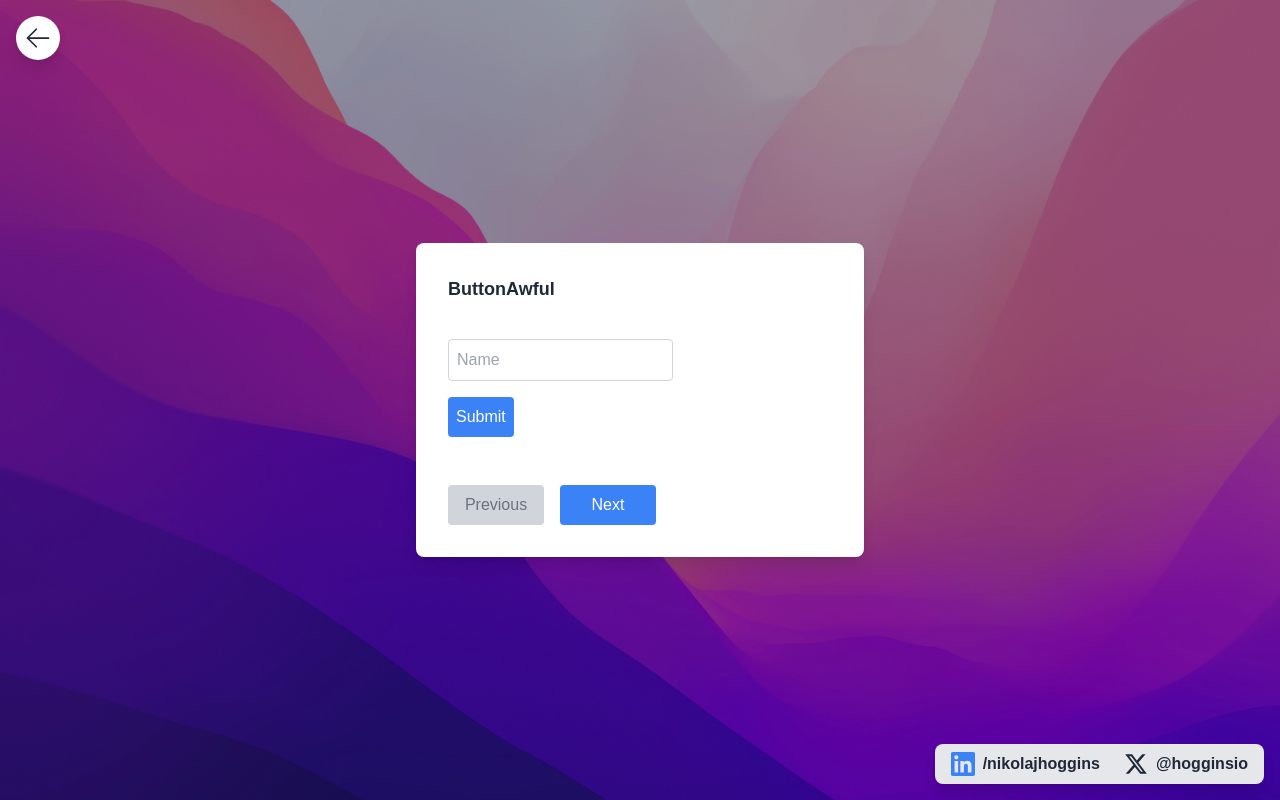
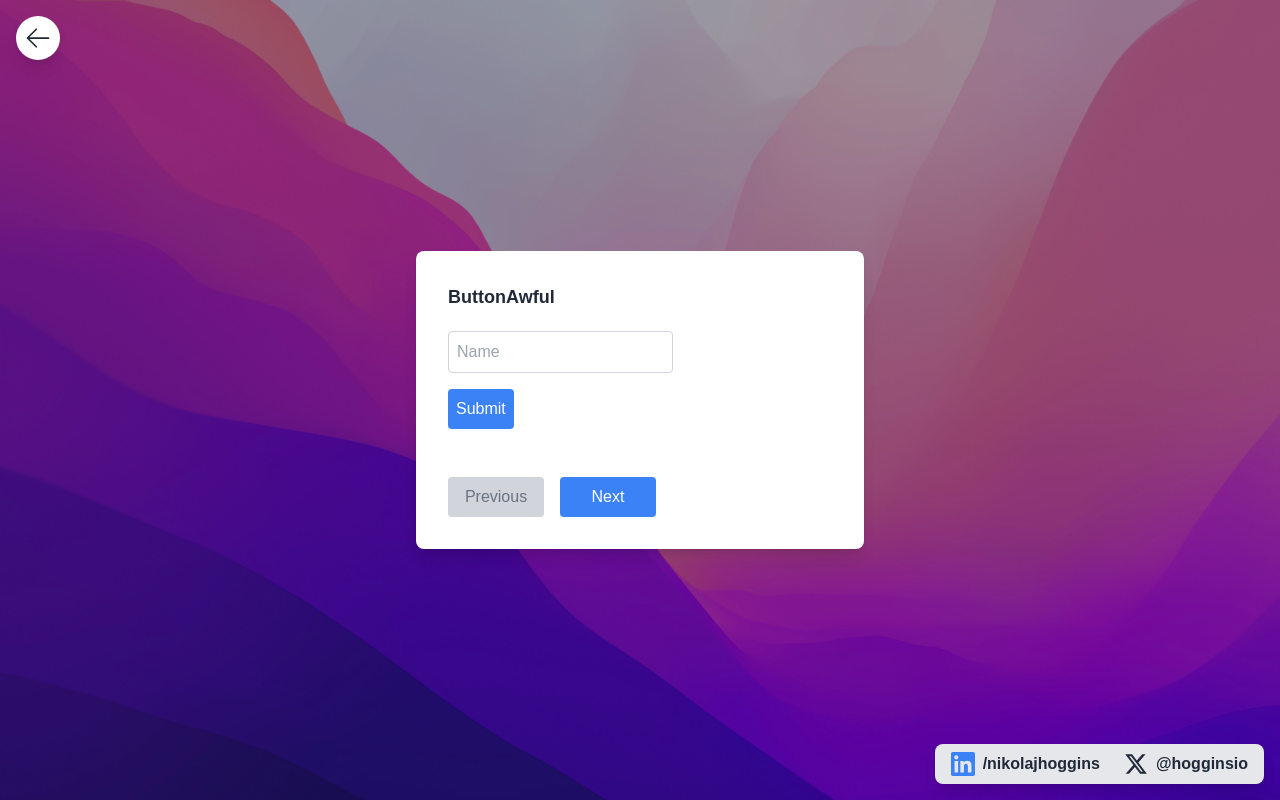
Before and after one commit to NikolajHoggins/micro-interactions-talk, a Next.js app: page /examples/button in a window 1280 px wide. Built offline with nearby package versions, Linux system fonts and the light colour scheme.

Commit message:
Faster Transitions

```diff
--- a/src/app/examples/button/page.tsx
+++ b/src/app/examples/button/page.tsx
@@ -36,7 +36,7 @@ const AnimateStep = ({
         initial={initialAnimation}
         animate={animateAnimation}
         exit={exitAnimation}
-        transition={{ duration: 0.2, delay }}
+        transition={{ duration: 0.12, delay }}
       >
         {children}
       </motion.div>
@@ -90,10 +90,11 @@ const Page = () => {
 
   return (
     <div className="flex flex-col gap-4 flex-start items-start w-96">
-      <AnimateStep delay={0.4} id={`name-${currentComponentName}`}>
+      <div>
+        <AnimateStep delay={0.15} id={`name-${currentComponentName}`}>
           <p className="text-lg font-bold">{currentComponentName}</p>
         </AnimateStep>
-      <AnimateStep delay={0.2} id={`input-${currentComponentName}`}>
+        <AnimateStep delay={0.075} id={`input-${currentComponentName}`}>
           <div className="w-full">
             <NameField
               value={name}
@@ -103,6 +104,7 @@ const Page = () => {
             />
           </div>
         </AnimateStep>
+      </div>
       <AnimateStep delay={0} id={`component-${currentComponentName}`}>
         <Component
           onClick={onSubmit}
```
Lines whose indentation alone changed are shown as unchanged.
